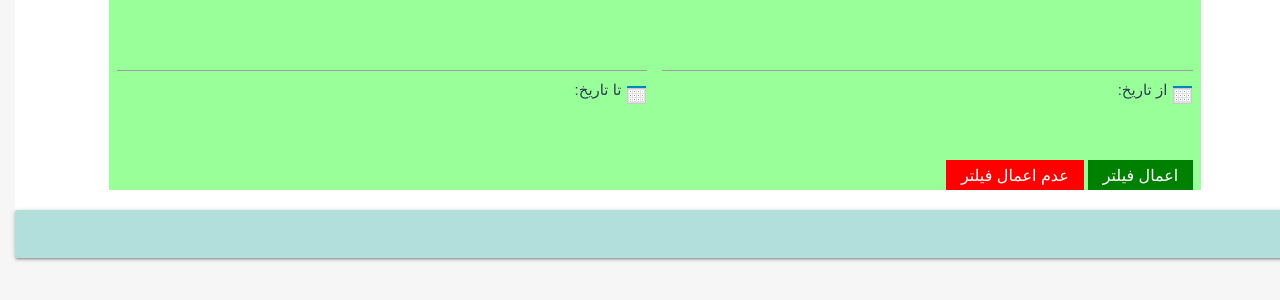
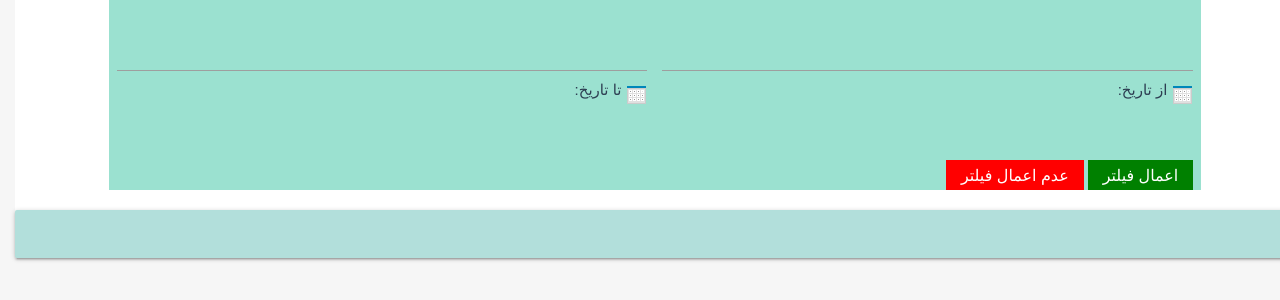
Before and after one commit to abbas-ezoji/proj, a Django app: page /villa.html in a window 1280 px wide. Shown: the top 300 px of the page. Run offline with Django 3.2, Linux system fonts and the light colour scheme; data that the repository does not hold is empty; some libraries are stand-ins or nearby versions.

Commit message:
COMMIT TEST

```diff
--- a/app1/models.py
+++ b/app1/models.py
@@ -76,6 +76,9 @@ class Villa(models.Model):
     def __str__(self):
         return self.title
 
+    class Meta:
+        ordering = ('pub_date',)
+
 STATUS_CHOICES = (
     (1, ("اجاره شده")),
     (2, ("رزرو شده")),
--- a/app1/static/api/filter/villaFilters.js
+++ b/app1/static/api/filter/villaFilters.js
@@ -241,8 +241,8 @@ function doFilter(){
                         img = document.createElement('IMG');
                         img.setAttribute("src", Villa.photo);
                         img.setAttribute("onclick", "getVillaDetails(".concat(Villa.id).concat(");"))
-                        img.setAttribute("width", "350");
-                        img.setAttribute("height", "350");
+                        img.setAttribute("width", "300");
+                        img.setAttribute("height", "300");
 
                         price = document.createElement('p')
                         price.setAttribute('class','price')
--- a/app1/static/style.css
+++ b/app1/static/style.css
@@ -188,7 +188,9 @@ p {
   overflow: hidden;
   transition: all .2s linear;
   font: 16px 'b nazanin', sans-serif;
-
+  border-width: 1px;
+  border-style: solid;
+  border-color: Fuchsia;
 }
 
 .checkBoxButton {
@@ -214,7 +216,6 @@ p {
     text-decoration: none;
     display: inline-block;
     font: 16px 'b nazanin', sans-serif;
-
 }
 .buttonRed {
     background-color: red; /* Green */
--- a/app1/templates/villa.html
+++ b/app1/templates/villa.html
@@ -31,12 +31,11 @@
   <div>
       <div class="row" >
           <div class="col s1"></div>
-          <div class="col s10" style="background-color: #99ff99;">
+          <div class="col s10" style="background-color: #9BE1D0;">
               <form action="villa.html">
                   </br>
                   {% if villaCat_list %}
                   <div id="villaCat" class="row"  style="font: 18px 'b nazanin', sans-serif; font-weight: bold; color:#000066;">
-                      دسته بندی:
                       <p class="col s{{villaCat_list.count}}">
                           <label style="font: 18px 'b nazanin', sans-serif; font-weight: bold; color:black;">
                               <input id="villaCatRadiogroup0" class="with-gap" name="group1" type="radio" checked>
@@ -55,6 +54,13 @@
                           </label>
                       </p>
                       {% endfor %}
+                      <p class="col s{{villaCat_list.count}}">
+                          <label style="font: 18px 'b nazanin', sans-serif; font-weight: bold; color:black;">
+                              <span>
+                                  دسته بندی:
+                              </span>
+                          </label>
+                      </p>
                   </div>
                   {% endif %}
                   </br>
```
